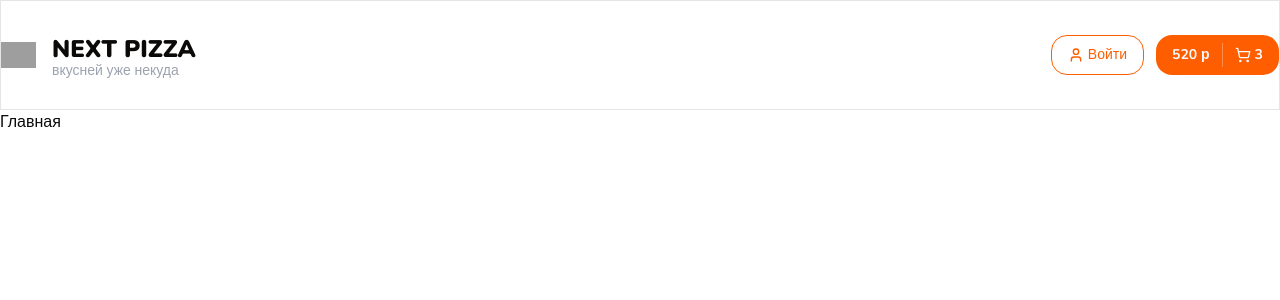
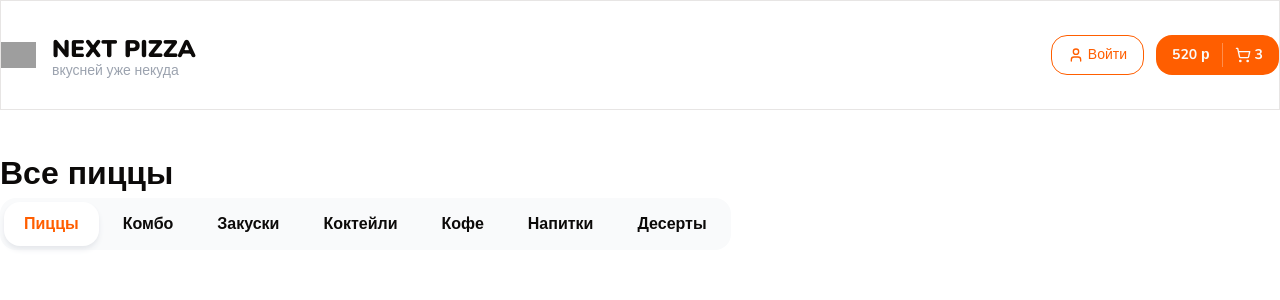
Before and after one commit to simaks147/nextjs-project, a Next.js app: page / in a window 1280 px wide. Shown: the top 300 px of the page. Built offline with nearby package versions, Linux system fonts and the light colour scheme; grey boxes are pictures that could not be loaded.

Commit message:
menu of categories

```diff
--- a/app/page.tsx
+++ b/app/page.tsx
@@ -1,3 +1,11 @@
+import { Container, Title } from "@/components/shared";
+import { Categories } from "@/components/shared";
+
 export default function Home() {
-  return <h1>Главная</h1>;
+  return <>
+    <Container className="mt-10">
+      <Title text="Все пиццы" size="lg" className="font-extrabold" />
+      <Categories />
+    </Container>
+  </>;
 }
--- /dev/null
+++ b/components/shared/categories.tsx
@@ -0,0 +1,26 @@
+import { cn } from "@/lib/utils";
+import React from "react";
+
+interface Props {
+  className?: string;
+}
+
+const cats = ['Пиццы', 'Комбо', 'Закуски', 'Коктейли', 'Кофе', 'Напитки', 'Десерты'];
+const activeIndex = 0;
+
+export const Categories: React.FC<Props> = ({ className }) => {
+  return (
+    <div className={cn('inline-flex gap-1 bg-gray-50 p-1 rounded-2xl', className)}>
+      {
+        cats.map((cat, index) => (
+          <a key={index} className={cn(
+            'flex items-center font-bold h-11 rounded-2xl px-5',
+            activeIndex === index && 'bg-white shadow-md shadow-gray-200 text-primary'
+          )}>
+            <button>{cat}</button>
+          </a>
+        ))
+      }
+    </div>
+  )
+}
--- a/components/shared/index.ts
+++ b/components/shared/index.ts
@@ -1,2 +1,4 @@
 export { Container } from './container';
 export { Header } from './header';
+export { Title } from './title';
+export { Categories } from './categories';
--- /dev/null
+++ b/components/shared/title.tsx
@@ -0,0 +1,36 @@
+import clsx from 'clsx';
+import React from 'react';
+
+type TitleSize = 'xs' | 'sm' | 'md' | 'lg' | 'xl' | '2xl';
+
+interface Props {
+  size?: TitleSize;
+  className?: string;
+  text: string;
+}
+
+export const Title: React.FC<Props> = ({ text, size = 'sm', className }) => {
+  const mapTagBySize = {
+    xs: 'h5',
+    sm: 'h4',
+    md: 'h3',
+    lg: 'h2',
+    xl: 'h1',
+    '2xl': 'h1',
+  } as const;
+
+  const mapClassNameBySize = {
+    xs: 'text-[16px]',
+    sm: 'text-[22px]',
+    md: 'text-[26px]',
+    lg: 'text-[32px]',
+    xl: 'text-[40px]',
+    '2xl': 'text-[48px]',
+  } as const;
+
+  return React.createElement(
+    mapTagBySize[size],
+    { className: clsx(mapClassNameBySize[size], className) },
+    text,
+  );
+};
```
